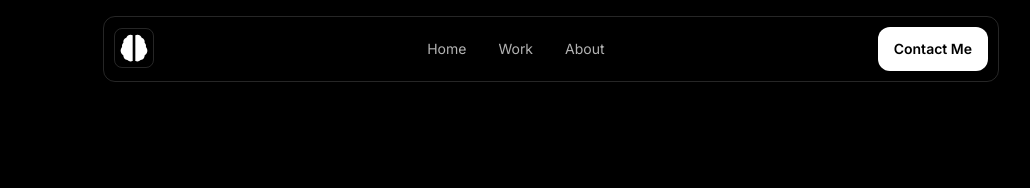
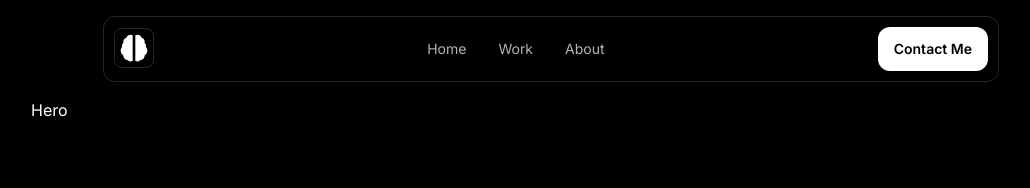
Before and after one commit to SaadAnna/Saad_Anna_Portfolio, a Next.js app: page / in a window 1280 px wide. Shown: the top 188 px of the page, without its empty margins (89-1119 px from the left). Built offline with nearby package versions, Linux system fonts and the light colour scheme.

Commit message:
Start The Hero Section

```diff
--- a/src/app/page.tsx
+++ b/src/app/page.tsx
@@ -1,8 +1,10 @@
 import { Navbar }  from "@/sections/Navbar";
+import { Hero } from "@/sections/Hero";
 export default function Home() {
   return (
     <>
     <Navbar />
+    <Hero />
     </>
 
   );
--- a/src/sections/Hero.tsx
+++ b/src/sections/Hero.tsx
@@ -0,0 +1,13 @@
+import React from "react";
+
+export const Hero = () => {
+  return (
+    <section>
+      <div className="container">
+        <div>Hero</div>
+      </div>
+    </section>
+  );
+};
+
+export default Hero;
```
Also changed, not shown: src/sections/Navbar.tsx (+14 -5 lines).
